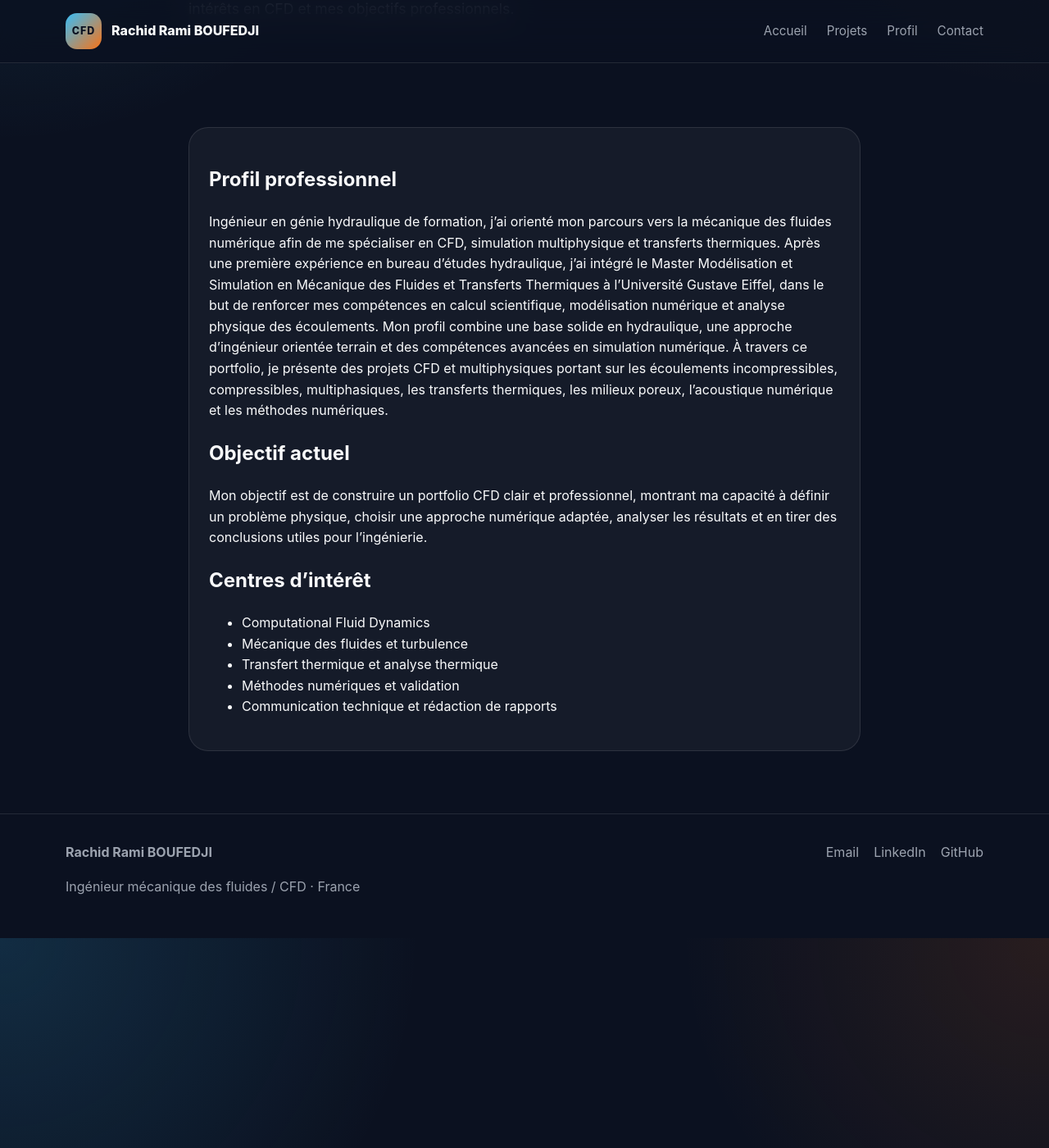
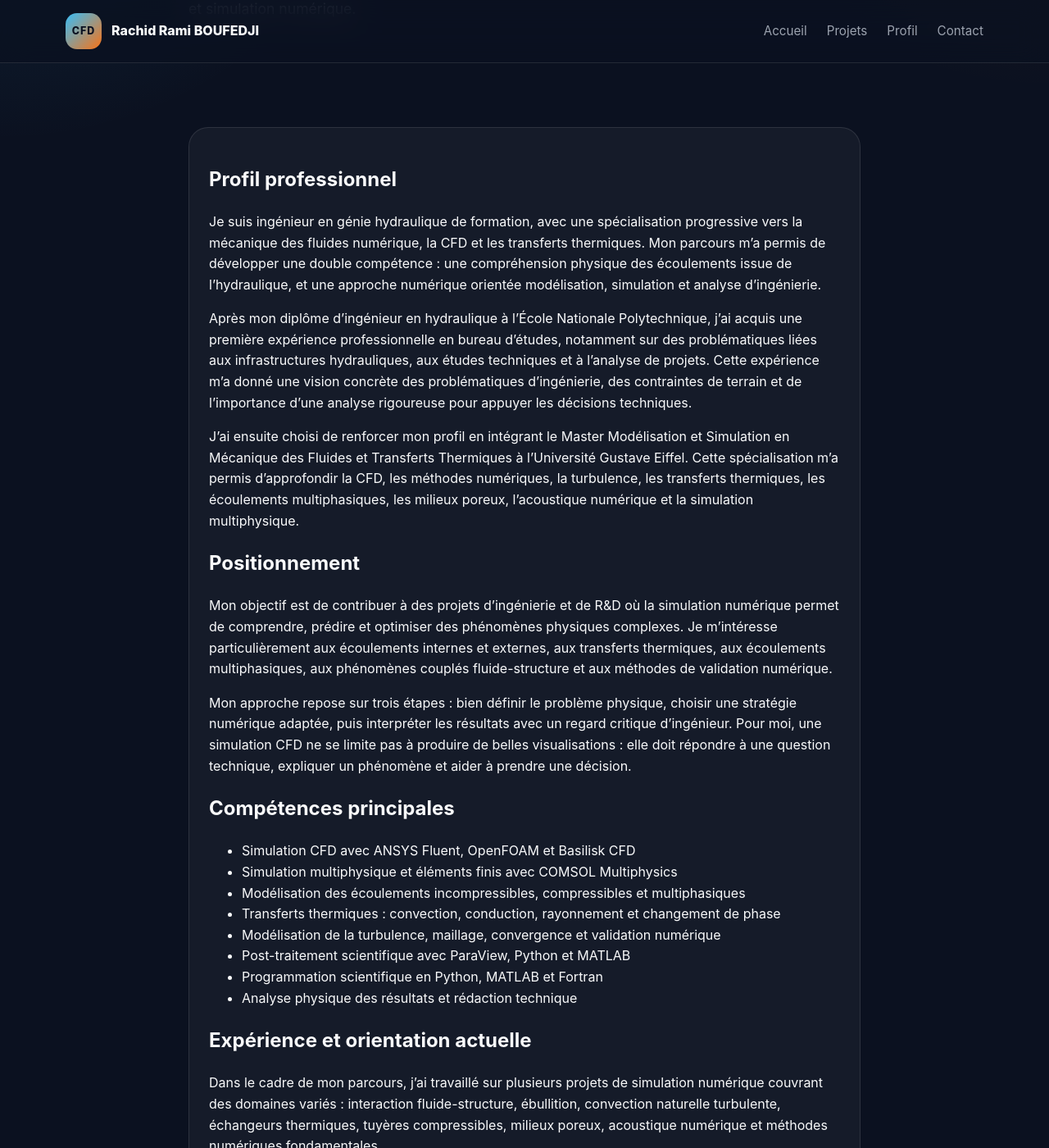
Before and after one commit to ramiboufedji-projets/ramiboufedji-projets.github.io, a Jekyll site: the page built from about.html, in a window 1280 px wide and 1400 px high, scrolled down 339 px. Shown: the whole window at 82% size. Built offline with Jekyll 4.4.1, drawn with Linux system fonts in a browser that asks for light colours; some of the changed text lies outside the part shown.

Commit message:
Revise professional profile and objectives in about.html
Updated the 'about.html' file to enhance the professional profile section with detailed information about academic background, skills, and career objectives.

```diff
--- a/about.html
+++ b/about.html
@@ -9,8 +9,8 @@ permalink: /about/
     <p class="eyebrow">Profil</p>
     <h1>À propos</h1>
     <p>
-      Cette page sera complétée ensuite avec mon parcours académique,
-      mes expériences, mes intérêts en CFD et mes objectifs professionnels.
+      Ingénieur en génie hydraulique, spécialisé en mécanique des fluides,
+      CFD, transferts thermiques et simulation numérique.
     </p>
   </div>
 </section>
@@ -18,30 +18,111 @@ permalink: /about/
 <section class="section">
   <div class="container narrow">
     <div class="content-card">
+
       <h2>Profil professionnel</h2>
 
       <p>
-        {{ site.data.profile.summary }}
+        Je suis ingénieur en génie hydraulique de formation, avec une spécialisation
+        progressive vers la mécanique des fluides numérique, la CFD et les transferts
+        thermiques. Mon parcours m’a permis de développer une double compétence :
+        une compréhension physique des écoulements issue de l’hydraulique, et une
+        approche numérique orientée modélisation, simulation et analyse d’ingénierie.
       </p>
 
-      <h2>Objectif actuel</h2>
+      <p>
+        Après mon diplôme d’ingénieur en hydraulique à l’École Nationale Polytechnique,
+        j’ai acquis une première expérience professionnelle en bureau d’études, notamment
+        sur des problématiques liées aux infrastructures hydrauliques, aux études techniques
+        et à l’analyse de projets. Cette expérience m’a donné une vision concrète des
+        problématiques d’ingénierie, des contraintes de terrain et de l’importance d’une
+        analyse rigoureuse pour appuyer les décisions techniques.
+      </p>
 
       <p>
-        Mon objectif est de construire un portfolio CFD clair et professionnel,
-        montrant ma capacité à définir un problème physique, choisir une approche
-        numérique adaptée, analyser les résultats et en tirer des conclusions
-        utiles pour l’ingénierie.
+        J’ai ensuite choisi de renforcer mon profil en intégrant le Master Modélisation
+        et Simulation en Mécanique des Fluides et Transferts Thermiques à l’Université
+        Gustave Eiffel. Cette spécialisation m’a permis d’approfondir la CFD, les méthodes
+        numériques, la turbulence, les transferts thermiques, les écoulements multiphasiques,
+        les milieux poreux, l’acoustique numérique et la simulation multiphysique.
       </p>
 
-      <h2>Centres d’intérêt</h2>
+      <h2>Positionnement</h2>
+
+      <p>
+        Mon objectif est de contribuer à des projets d’ingénierie et de R&D où la simulation
+        numérique permet de comprendre, prédire et optimiser des phénomènes physiques
+        complexes. Je m’intéresse particulièrement aux écoulements internes et externes,
+        aux transferts thermiques, aux écoulements multiphasiques, aux phénomènes couplés
+        fluide-structure et aux méthodes de validation numérique.
+      </p>
+
+      <p>
+        Mon approche repose sur trois étapes : bien définir le problème physique, choisir
+        une stratégie numérique adaptée, puis interpréter les résultats avec un regard
+        critique d’ingénieur. Pour moi, une simulation CFD ne se limite pas à produire de
+        belles visualisations : elle doit répondre à une question technique, expliquer un
+        phénomène et aider à prendre une décision.
+      </p>
+
+      <h2>Compétences principales</h2>
 
       <ul>
-        <li>Computational Fluid Dynamics</li>
-        <li>Mécanique des fluides et turbulence</li>
-        <li>Transfert thermique et analyse thermique</li>
-        <li>Méthodes numériques et validation</li>
-        <li>Communication technique et rédaction de rapports</li>
+        <li>Simulation CFD avec ANSYS Fluent, OpenFOAM et Basilisk CFD</li>
+        <li>Simulation multiphysique et éléments finis avec COMSOL Multiphysics</li>
+        <li>Modélisation des écoulements incompressibles, compressibles et multiphasiques</li>
+        <li>Transferts thermiques : convection, conduction, rayonnement et changement de phase</li>
+        <li>Modélisation de la turbulence, maillage, convergence et validation numérique</li>
+        <li>Post-traitement scientifique avec ParaView, Python et MATLAB</li>
+        <li>Programmation scientifique en Python, MATLAB et Fortran</li>
+        <li>Analyse physique des résultats et rédaction technique</li>
       </ul>
+
+      <h2>Expérience et orientation actuelle</h2>
+
+      <p>
+        Dans le cadre de mon parcours, j’ai travaillé sur plusieurs projets de simulation
+        numérique couvrant des domaines variés : interaction fluide-structure, ébullition,
+        convection naturelle turbulente, échangeurs thermiques, tuyères compressibles,
+        milieux poreux, acoustique numérique et méthodes numériques fondamentales.
+      </p>
+
+      <p>
+        Ces projets m’ont permis de développer une approche complète allant de la mise en
+        équations au post-traitement, en passant par la préparation géométrique, le maillage,
+        le choix des modèles physiques, le paramétrage des solveurs et la validation des
+        résultats.
+      </p>
+
+      <p>
+        Je réalise actuellement une expérience en mécanique des fluides / CFD chez ALTEN,
+        où je continue à renforcer mes compétences en simulation numérique, notamment autour
+        des outils OpenFOAM, ParaView et des workflows de calcul scientifique.
+      </p>
+
+      <h2>Ce que ce portfolio met en avant</h2>
+
+      <p>
+        Ce portfolio présente une sélection de projets réalisés dans un cadre académique,
+        technique et professionnel. Il ne vise pas à exposer des fichiers bruts de simulation,
+        mais à montrer ma capacité à structurer une étude numérique, expliquer mes choix de
+        modélisation, analyser les résultats et en tirer des conclusions d’ingénierie.
+      </p>
+
+      <p>
+        Chaque projet est présenté comme une étude de cas : contexte, objectifs, méthodologie,
+        outils utilisés, résultats principaux et compétences mises en œuvre.
+      </p>
+
+      <h2>Objectif professionnel</h2>
+
+      <p>
+        Je souhaite évoluer vers des missions d’ingénierie CFD, de calcul scientifique ou de
+        simulation numérique, idéalement dans un environnement technique ou R&D. Je recherche
+        des opportunités où je pourrai mobiliser mes compétences en mécanique des fluides,
+        transferts thermiques, modélisation numérique et analyse physique pour résoudre des
+        problématiques industrielles ou scientifiques complexes.
+      </p>
+
     </div>
   </div>
 </section>
```
